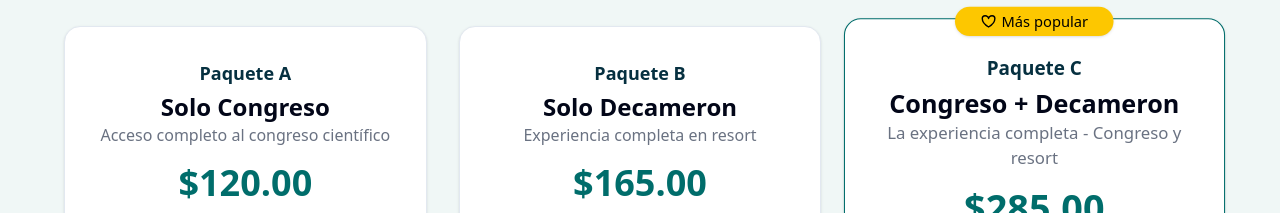
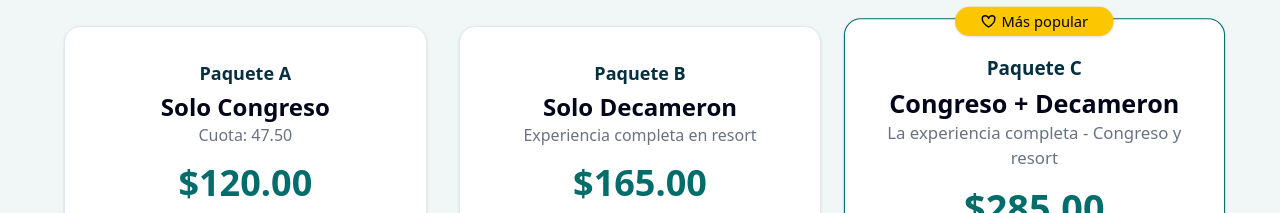
Before and after one commit to EmmanuelHDev/congresoLatina, a React (Vite) app: page / in a window 1280 px wide. Shown: the part 1300-1513 px from the top of the page. Built offline with nearby package versions, Linux system fonts and the light colour scheme; no server answers.

Commit message:
actualizando page

```diff
--- a/src/PanelUsuario.jsx
+++ b/src/PanelUsuario.jsx
@@ -14,14 +14,16 @@
   const handleGuardar = async () => {
     console.log("Usando ID para update:", usuario.id);
 
+
     const { data, error } = await supabase
     .from("usuarios_congreso")
     .update({
       companero_cuarto: companeroCuarto,
       nombre_certificado: nombreCertificado,
     })
-    .eq("id", usuario.id) // 👈 usa el id del usuario que ya existe
+    .eq("auth_id", usuario.auth_id) // 👈 usa el id del usuario que ya existe
     .select("*");           // 👈 devuelve la fila actualizada
+
 
     console.log("Resultado update:", { data, error });
 
--- a/src/component/Paquetes.jsx
+++ b/src/component/Paquetes.jsx
@@ -5,7 +5,7 @@
     {
       nombre: "Paquete A",
       titulo: "Solo Congreso",
-      descripcion: "Acceso completo al congreso científico",
+      descripcion: "Cuota: 47.50",
       precio: "$120.00",
       boton: "Seleccionar Paquete A",
       popular: false,
```
